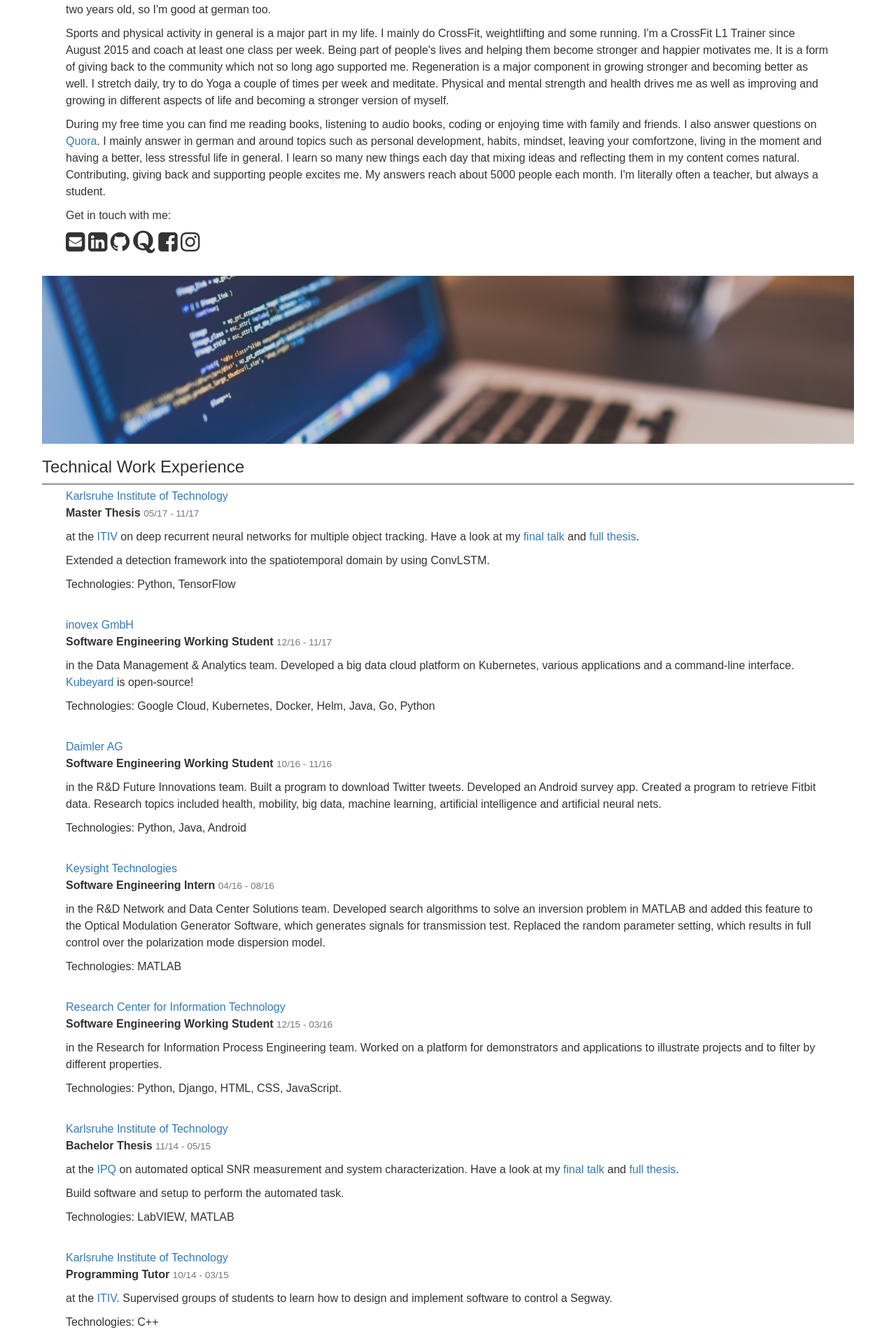
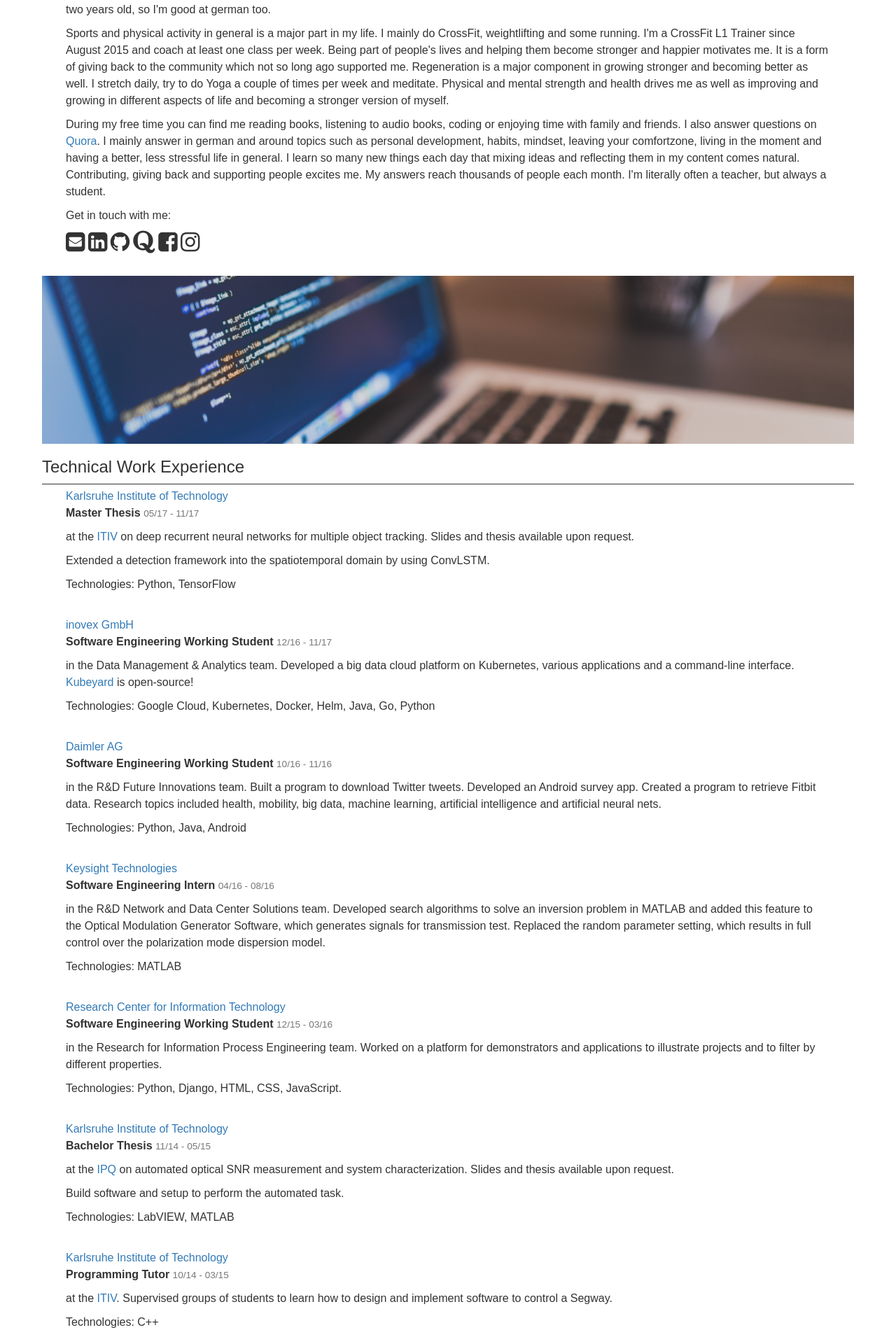
Before and after one commit to stanifrolov/portfolio, a Django app: page / in a window 1280 px wide. Shown: the part 515-2435 px from the top of the page at 70% size. Run offline with Django 3.2, Linux system fonts and the light colour scheme; some libraries are stand-ins or nearby versions.

Commit message:
added thesis

```diff
--- a/templates/home.html
+++ b/templates/home.html
@@ -42,7 +42,7 @@
             I mainly answer in german and around topics such as personal development, habits, mindset, leaving your comfortzone, living in the moment and having a better, less stressful life in general.
             I learn so many new things each day that mixing ideas and reflecting them in my content comes natural.
             Contributing, giving back and supporting people excites me.
-            My answers reach about 5000 people each month.
+            My answers reach thousands of people each month.
             I'm literally often a teacher, but always a student.
 {#            If you want to learn more about how I think, check out my <a href="{% url 'blog' %}">blog</a>.#}
         </p>
--- a/templates/work.html
+++ b/templates/work.html
@@ -13,7 +13,7 @@
 
         <a href="https://www.kit.edu/english/" target="_blank">Karlsruhe Institute of Technology</a>
         <p><strong>Master Thesis</strong>   <small class="text-muted">05/17 - 11/17</small></p>
-        <p>at the <a href="https://www.itiv.kit.edu/" target="_blank">ITIV</a> on deep recurrent neural networks for multiple object tracking. Have a look at my <a href="https://drive.google.com/file/d/1Gy3_5CDTAHEzk0rLazWWEeOPSYsNKwpP/preview" target="_blank">final talk</a> and <a href="https://drive.google.com/file/d/1KXFxuc0zZZLh-6JvRvy3F1D7Qg7n090s/preview" target="_blank">full thesis</a>.</p>
+        <p>at the <a href="https://www.itiv.kit.edu/" target="_blank">ITIV</a> on deep recurrent neural networks for multiple object tracking. Slides and thesis available upon request.</p>
         <p>Extended a detection framework into the spatiotemporal domain by using ConvLSTM.</p>
         <p>Technologies: Python, TensorFlow</p>
         <br>
@@ -47,7 +47,7 @@
 
         <a href="https://www.kit.edu/english/" target="_blank">Karlsruhe Institute of Technology</a>
         <p><strong>Bachelor Thesis</strong>   <small class="text-muted">11/14 - 05/15</small></p>
-        <p>at the <a href="https://www.ipq.kit.edu/" target="_blank">IPQ</a> on automated optical SNR measurement and system characterization. Have a look at my <a href="https://drive.google.com/file/d/0B5BOoOTpHys7SjU2d2ZDdzdpVmM/preview" target="_blank">final talk</a> and <a href="https://drive.google.com/file/d/0B5BOoOTpHys7bVdMUFEyRldvQlU/preview" target="_blank">full thesis</a>.</p>
+        <p>at the <a href="https://www.ipq.kit.edu/" target="_blank">IPQ</a> on automated optical SNR measurement and system characterization. Slides and thesis available upon request.</p>
         <p>Build software and setup to perform the automated task.</p>
         <p>Technologies: LabVIEW, MATLAB</p>
         <br>
```
